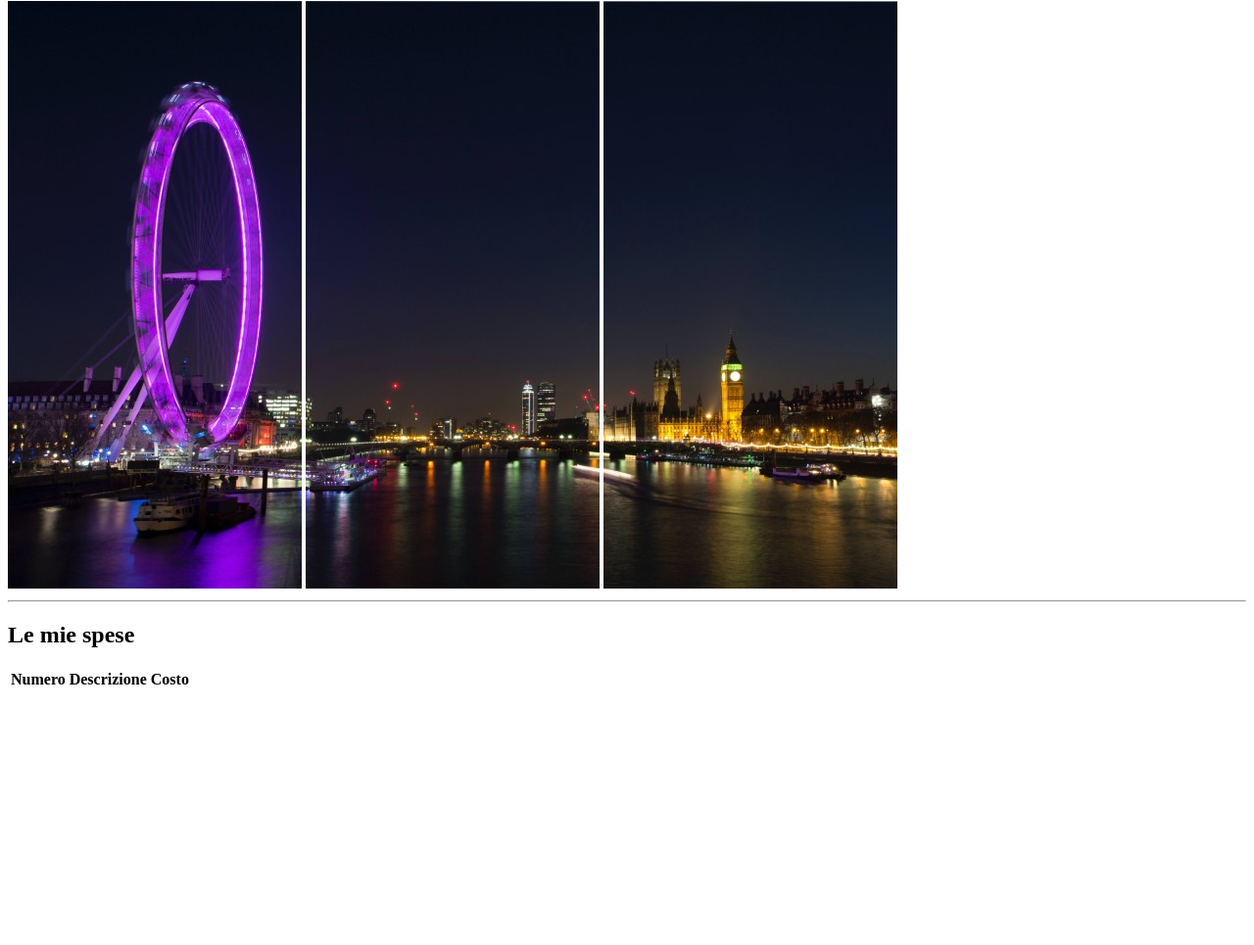
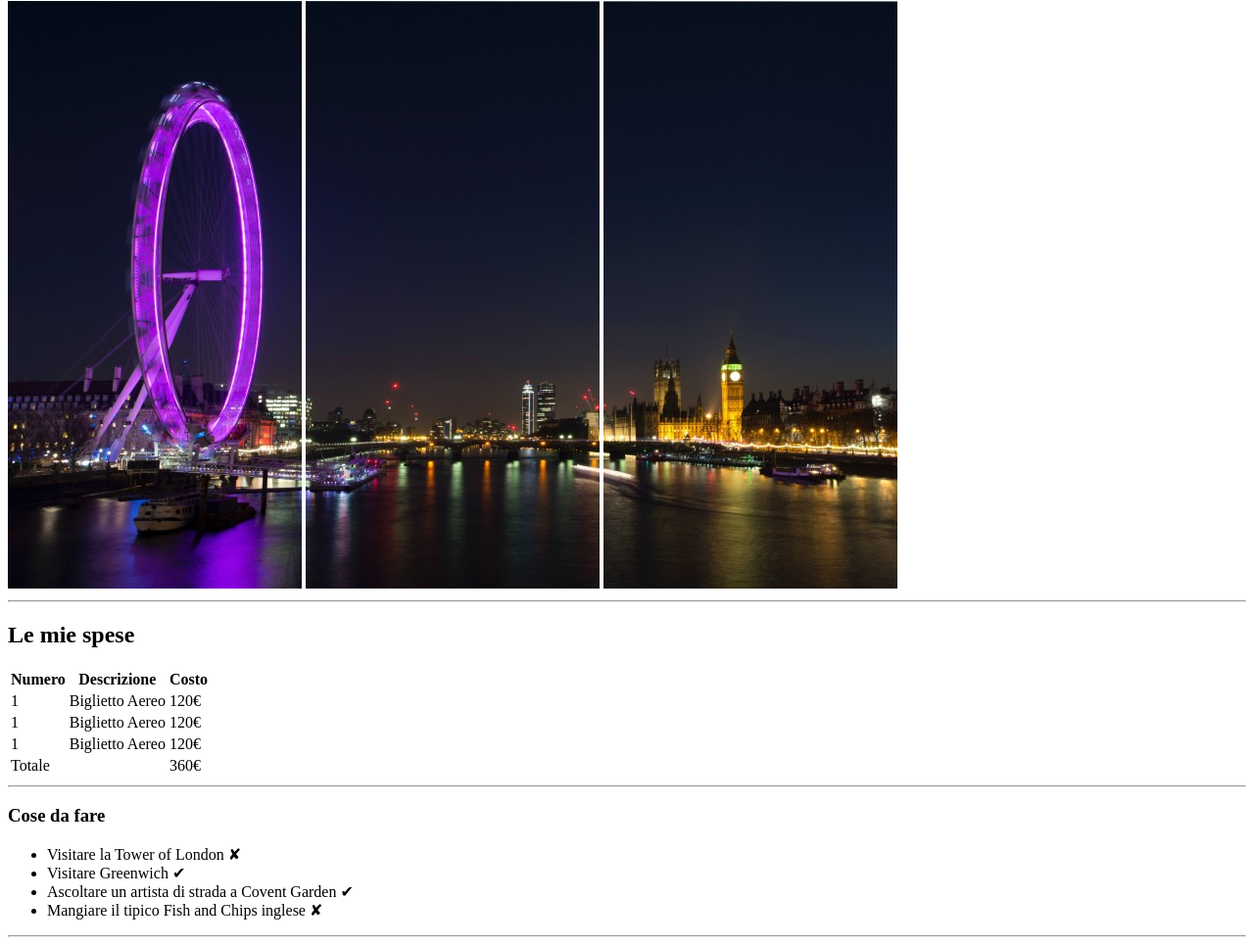
Before and after one commit to MicheleSantoro20/html-london-trip, a plain HTML site: page index.html in a window 1280 px wide. Shown: the part 79-1044 px from the top of the page at 98% size. Before the commit the page ends 800 px from the top, so only its background shows below. Drawn offline with Linux system fonts and the light colour scheme.

Commit message:
Completato step "cose da fare"

```diff
--- a/index.html
+++ b/index.html
@@ -33,13 +33,49 @@
             </thead>
             <!--intestazione tabella-->
 
+            <!--Corpo tabella-->
             <tbody>
+                <tr>
+                    <td>1</td>
+                    <td>Biglietto Aereo</td>
+                    <td>120€</td>
+                </tr>
+                <tr>
+                    <td>1</td>
+                    <td>Biglietto Aereo</td>
+                    <td>120€</td>
+                </tr>
+                <tr>
+                    <td>1</td>
+                    <td>Biglietto Aereo</td>
+                    <td>120€</td>
+                </tr>
+            </tbody>
+            <!--Corpo tabella-->
 
-            </tbody>
+            <!--Chiusura tabella-->
             <tfoot>
+                <tr>
+                    <td>Totale</td>
+                    <td></td>
+                    <td>360€</td>
+                </tr>
+            </tfoot>
+            <!--Chiusura tabella-->
+        </table>
 
-            </tfoot>
-        </table>
+        <hr>
+
+        <h3>Cose da fare</h3>
+            <ul>
+                <li>Visitare la Tower of London &#10008;</li>
+                <li>Visitare Greenwich &#10004;</li>
+                <li>Ascoltare un artista di strada a Covent Garden &#10004;</li>
+                <li>Mangiare il tipico Fish and Chips inglese &#10008;</li>
+            </ul>
+
+        <hr>
+
 
     </main>
     <!--Fine Main-->
```
